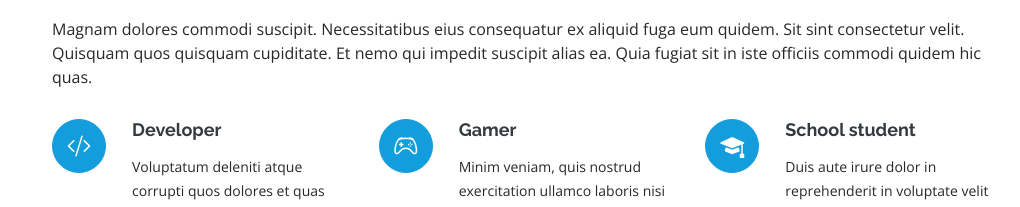
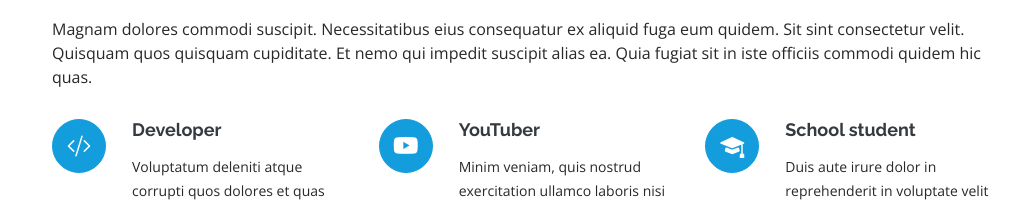
Before and after one commit to Antihacker7612/ali.dev, a plain HTML site: page index.html in a window 1280 px wide. Shown: the part 2690-2897 px from the top of the page, without its empty margins (260-1280 px from the left). Drawn offline with nearby package versions, Linux system fonts and the light colour scheme.

Commit message:
Update index.html

```diff
--- a/index.html
+++ b/index.html
@@ -285,8 +285,8 @@
             <p class="description">Voluptatum deleniti atque corrupti quos dolores et quas molestias excepturi sint occaecati cupiditate non provident</p>
           </div>
           <div class="col-lg-4 col-md-6 icon-box" data-aos="fade-up" data-aos-delay="100">
-            <div class="icon"><i class="bi bi-controller"></i></div>
-            <h4 class="title"><a href="">Gamer</a></h4>
+            <div class="icon"><i class="bi bi-youtube"></i></div>
+            <h4 class="title"><a href="">YouTuber</a></h4>
             <p class="description">Minim veniam, quis nostrud exercitation ullamco laboris nisi ut aliquip ex ea commodo consequat tarad limino ata</p>
           </div>
           <div class="col-lg-4 col-md-6 icon-box" data-aos="fade-up" data-aos-delay="200">
```
